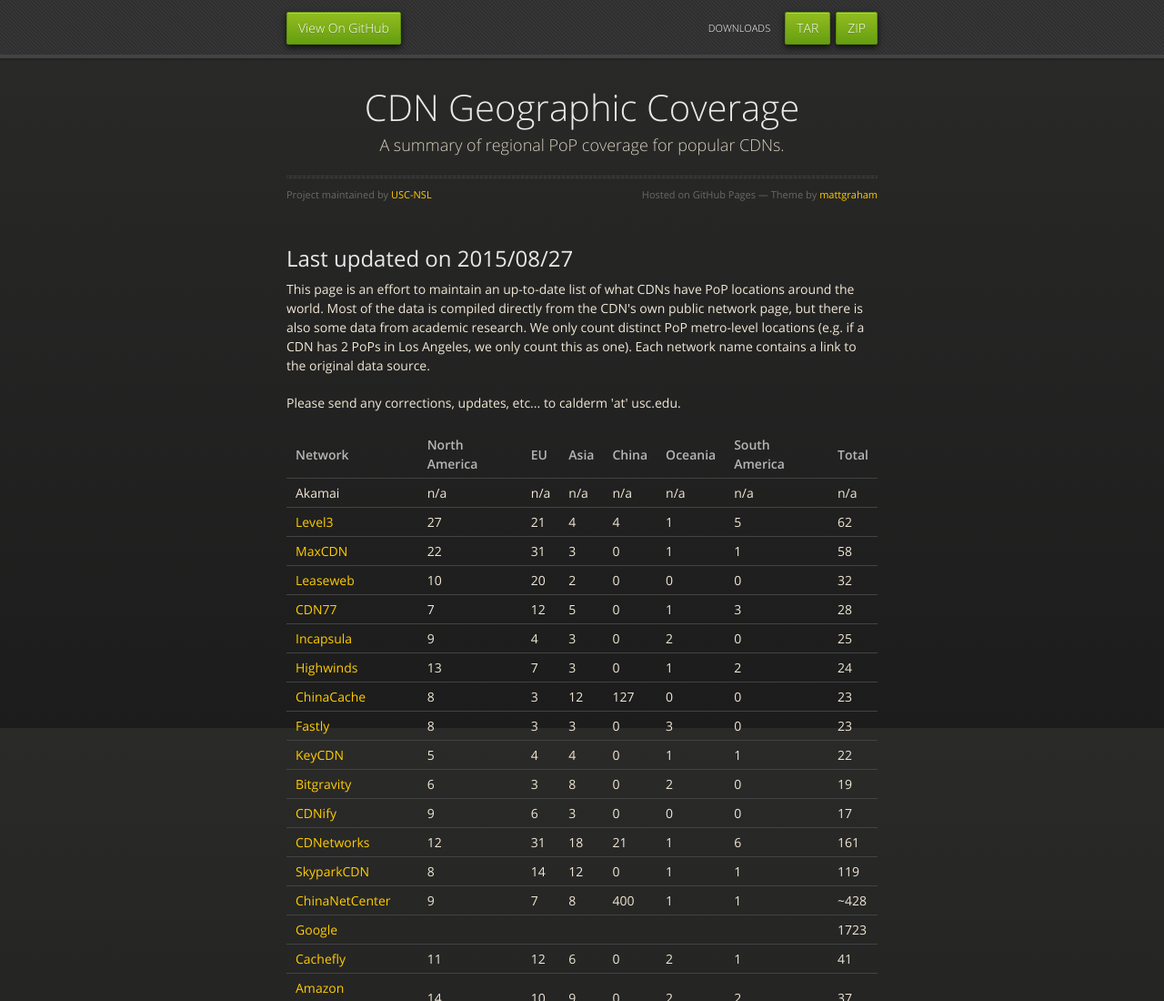
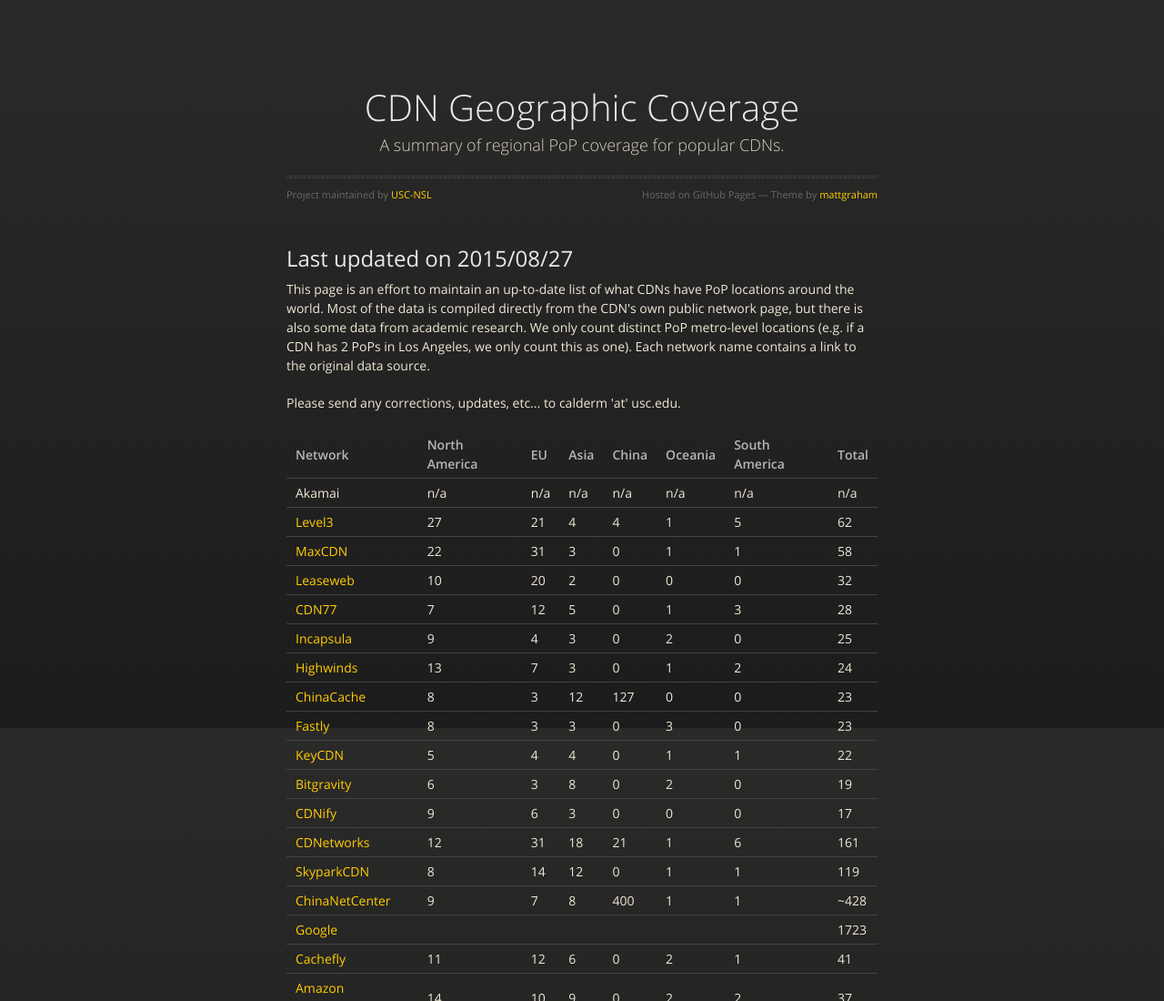
Before and after one commit to USC-NSL/cdn-coverage, a plain HTML site: page index.html in a window 1280 px wide. Shown: the top 1100 px of the page at 91% size. Drawn offline with nearby package versions, Linux system fonts and the light colour scheme.

Commit message:
Update index.html
removed download header

```diff
--- a/index.html
+++ b/index.html
@@ -18,6 +18,7 @@
 
   </head>
   <body>
+      <!--
       <div id="header">
         <nav>
           <li class="fork"><a href="https://github.com/USC-NSL/cdn-coverage">View On GitHub</a></li>
@@ -25,7 +26,7 @@
           <li class="downloads"><a href="https://github.com/USC-NSL/cdn-coverage/tarball/master">TAR</a></li>
           <li class="title">DOWNLOADS</li>
         </nav>
-      </div><!-- end header -->
+      </div> -->
 
     <div class="wrapper">
 
```
